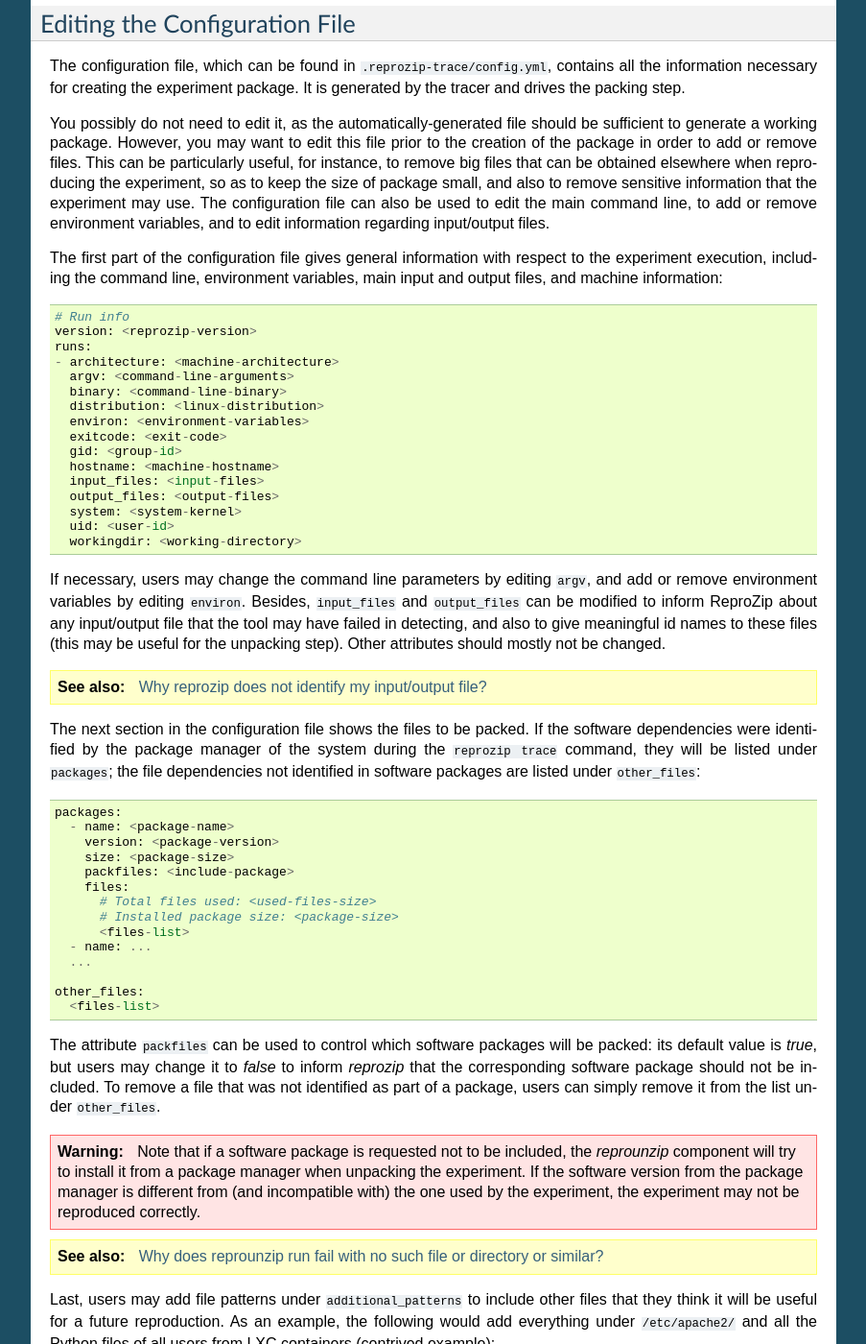
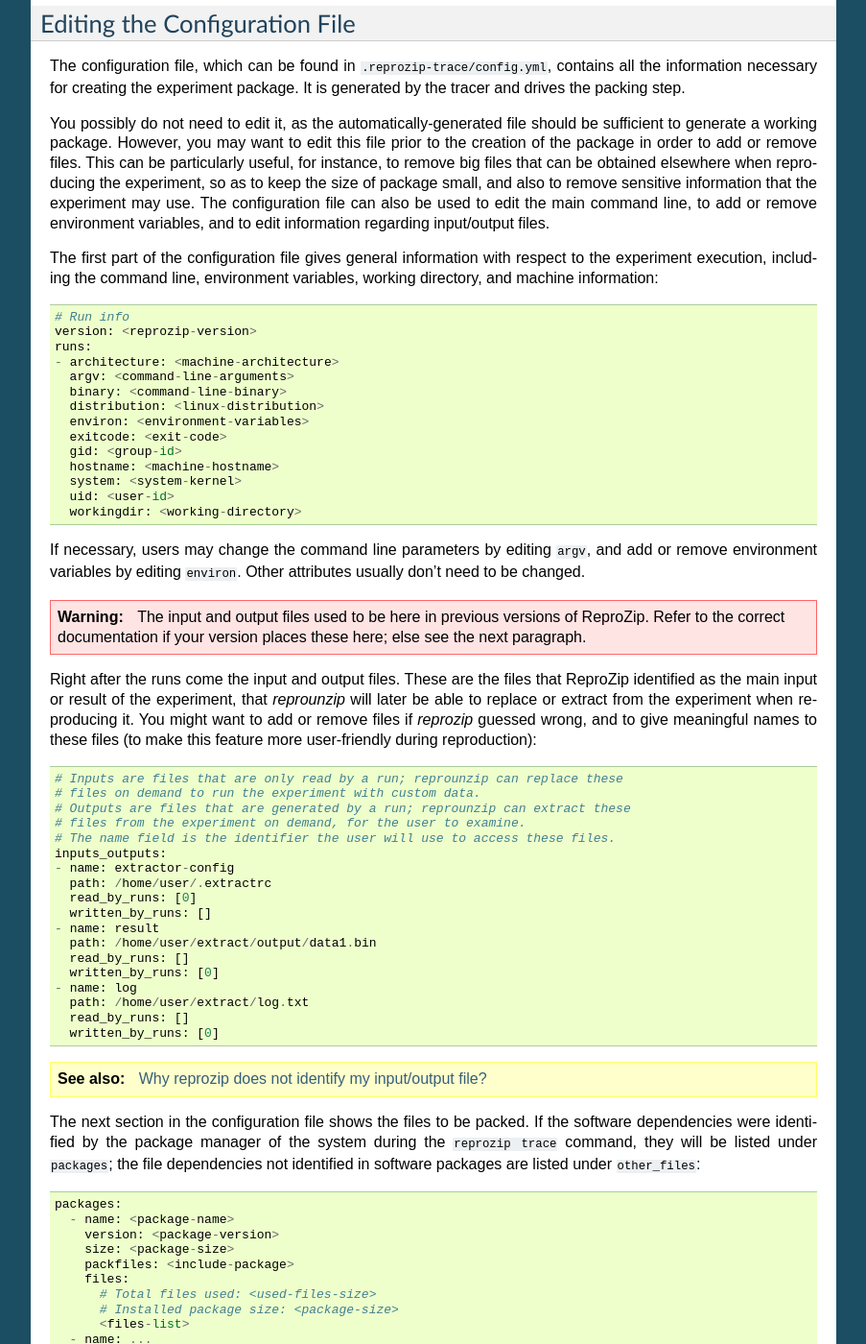
Before and after one commit to VIDA-NYU/reprozip, a Sphinx documentation site: the page built from docs/packing.rst, in a window 1280 px wide and 1400 px high, scrolled down 793 px. Shown: the whole window at 96% size, without its empty margins (198-1101 px from the left). Built offline with Sphinx 7.4.7, drawn with Linux system fonts in a browser that asks for light colours; some of the changed text lies outside the part shown.

Commit message:
DOC: Update for inputs/outputs changes

```diff
--- a/docs/packing.rst
+++ b/docs/packing.rst
@@ -35,7 +35,7 @@
 
 You possibly do not need to edit it, as the automatically-generated file should be sufficient to generate a working package. However, you may want to edit this file prior to the creation of the package in order to add or remove files. This can be particularly useful, for instance, to remove big files that can be obtained elsewhere when reproducing the experiment, so as to keep the size of package small, and also to remove sensitive information that the experiment may use. The configuration file can also be used to edit the main command line, to add or remove environment variables, and to edit information regarding input/output files.
 
-The first part of the configuration file gives general information with respect to the experiment execution, including the command line, environment variables, main input and output files, and machine information::
+The first part of the configuration file gives general information with respect to the experiment execution, including the command line, environment variables, working directory, and machine information::
 
     # Run info
     version: <reprozip-version>
@@ -48,13 +48,36 @@
       exitcode: <exit-code>
       gid: <group-id>
       hostname: <machine-hostname>
-      input_files: <input-files>
-      output_files: <output-files>
       system: <system-kernel>
       uid: <user-id>
       workingdir: <working-directory>
 
-If necessary, users may change the command line parameters by editing ``argv``, and add or remove environment variables by editing ``environ``. Besides, ``input_files`` and ``output_files`` can be modified to inform ReproZip about any input/output file that the tool may have failed in detecting, and also to give meaningful id names to these files (this may be useful for the unpacking step). Other attributes should mostly not be changed.
+If necessary, users may change the command line parameters by editing ``argv``, and add or remove environment variables by editing ``environ``. Other attributes usually don't need to be changed.
+
+..  warning::
+
+    The input and output files used to be here in previous versions of ReproZip. Refer to the correct documentation if your version places these here; else see the next paragraph.
+
+Right after the runs come the input and output files. These are the files that ReproZip identified as the main input or result of the experiment, that `reprounzip` will later be able to replace or extract from the experiment when reproducing it. You might want to add or remove files if `reprozip` guessed wrong, and to give meaningful names to these files (to make this feature more user-friendly during reproduction)::
+
+    # Inputs are files that are only read by a run; reprounzip can replace these
+    # files on demand to run the experiment with custom data.
+    # Outputs are files that are generated by a run; reprounzip can extract these
+    # files from the experiment on demand, for the user to examine.
+    # The name field is the identifier the user will use to access these files.
+    inputs_outputs:
+    - name: extractor-config
+      path: /home/user/.extractrc
+      read_by_runs: [0]
+      written_by_runs: []
+    - name: result
+      path: /home/user/extract/output/data1.bin
+      read_by_runs: []
+      written_by_runs: [0]
+    - name: log
+      path: /home/user/extract/log.txt
+      read_by_runs: []
+      written_by_runs: [0]
 
 ..  seealso:: :ref:`file_id`
 
```
Also changed, not shown: other parts of docs/packing.rst (+1 -1 lines).
